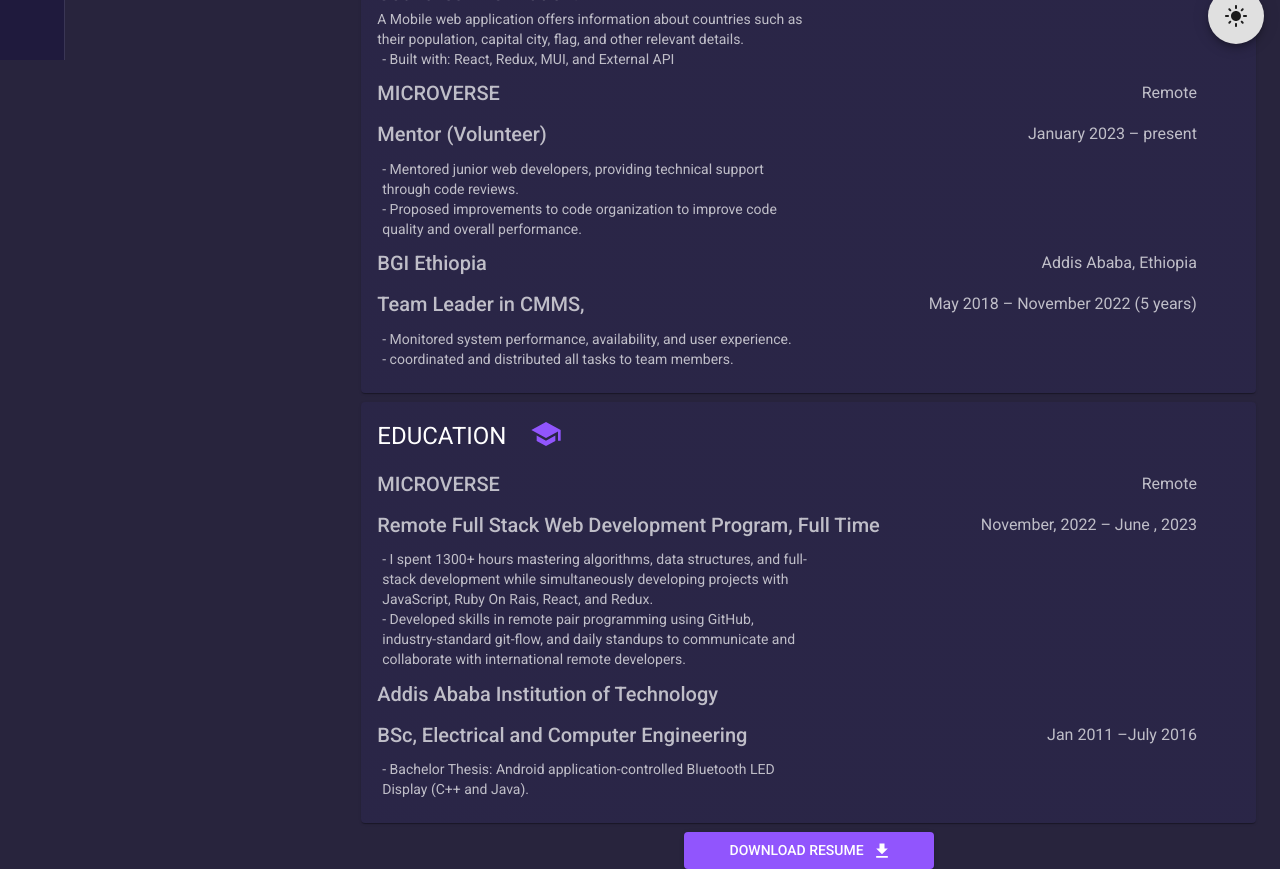
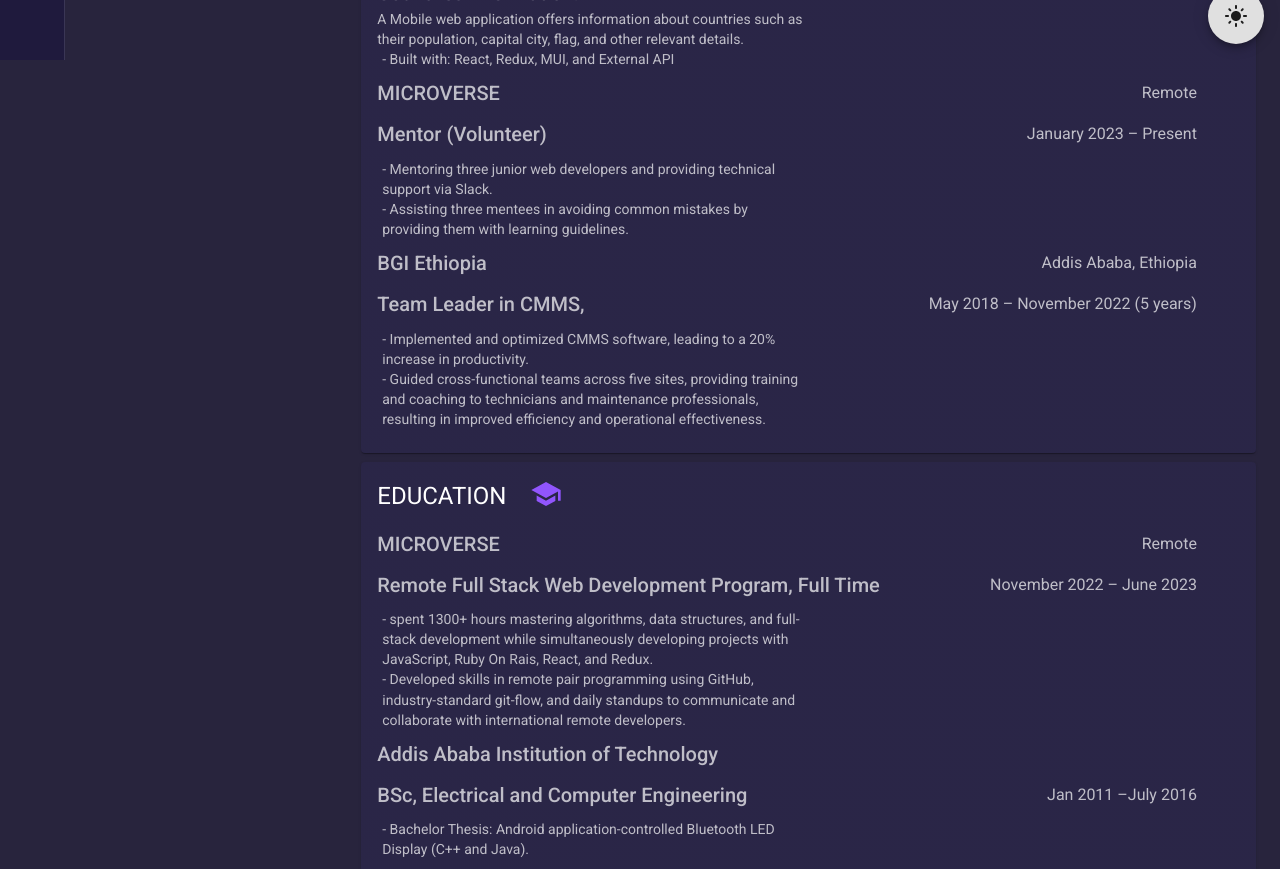
Before and after one commit to zewdu444/myportfolio, a React (Create React App) app: page /resume in a window 1280 px wide. Shown: the part 740-1609 px from the top of the page. Built offline with nearby package versions, Linux system fonts and the light colour scheme.

Commit message:
Correct type error in resume

```diff
--- a/src/pages/Resume.js
+++ b/src/pages/Resume.js
@@ -204,7 +204,7 @@ function Resume() {
               }}
               >
                 <Typography variant="h6" component="span" color="text.secondary">
-                  Full Stack Web Development Student and Mentor &nbsp;
+                  Full Stack Web Developer &nbsp;
                 </Typography>
                 <Typography
                   variant="body1"
@@ -296,15 +296,16 @@ function Resume() {
                     pr: '5%',
                   }}
                 >
-                  January 2023 – present
+                  January 2023 – Present
                 </Typography>
               </Stack>
               <Typography variant="body2" component="div" color="text.secondary" width="50%" pl="5px">
-                - Mentored junior web developers, providing technical support through code reviews.
+                - Mentoring three junior web developers and providing technical support via Slack.
               </Typography>
               <Typography variant="body2" component="div" color="text.secondary" width="50%" pl="5px">
-                - Proposed improvements to code organization to improve code quality
-                and overall performance.
+                - Assisting three mentees in avoiding common mistakes by providing them with
+                learning guidelines.
+
               </Typography>
 
               <Stack sx={{
@@ -351,10 +352,15 @@ function Resume() {
                 </Typography>
               </Stack>
               <Typography variant="body2" component="div" color="text.secondary" width="50%" pl="5px">
-                - Monitored system performance, availability, and user experience.
+                - Implemented and optimized CMMS software, leading to a 20% increase in
+                productivity.
+
               </Typography>
               <Typography variant="body2" component="div" color="text.secondary" width="50%" pl="5px">
-                - coordinated and distributed all tasks to team members.
+                - Guided cross-functional teams across five sites, providing training and
+                coaching to technicians and maintenance professionals, resulting in improved
+                efficiency and operational effectiveness.
+
               </Typography>
             </CardContent>
           </Card>
@@ -412,11 +418,11 @@ function Resume() {
                     pr: '5%',
                   }}
                 >
-                  November, 2022 – June , 2023
+                  November 2022 – June 2023
                 </Typography>
               </Stack>
               <Typography variant="body2" component="div" color="text.secondary" width="50%" pl="5px">
-                - I spent 1300+ hours mastering algorithms, data structures, and full-stack
+                - spent 1300+ hours mastering algorithms, data structures, and full-stack
                 development while simultaneously developing projects with JavaScript,
                 Ruby On Rais, React, and Redux.
 
```
